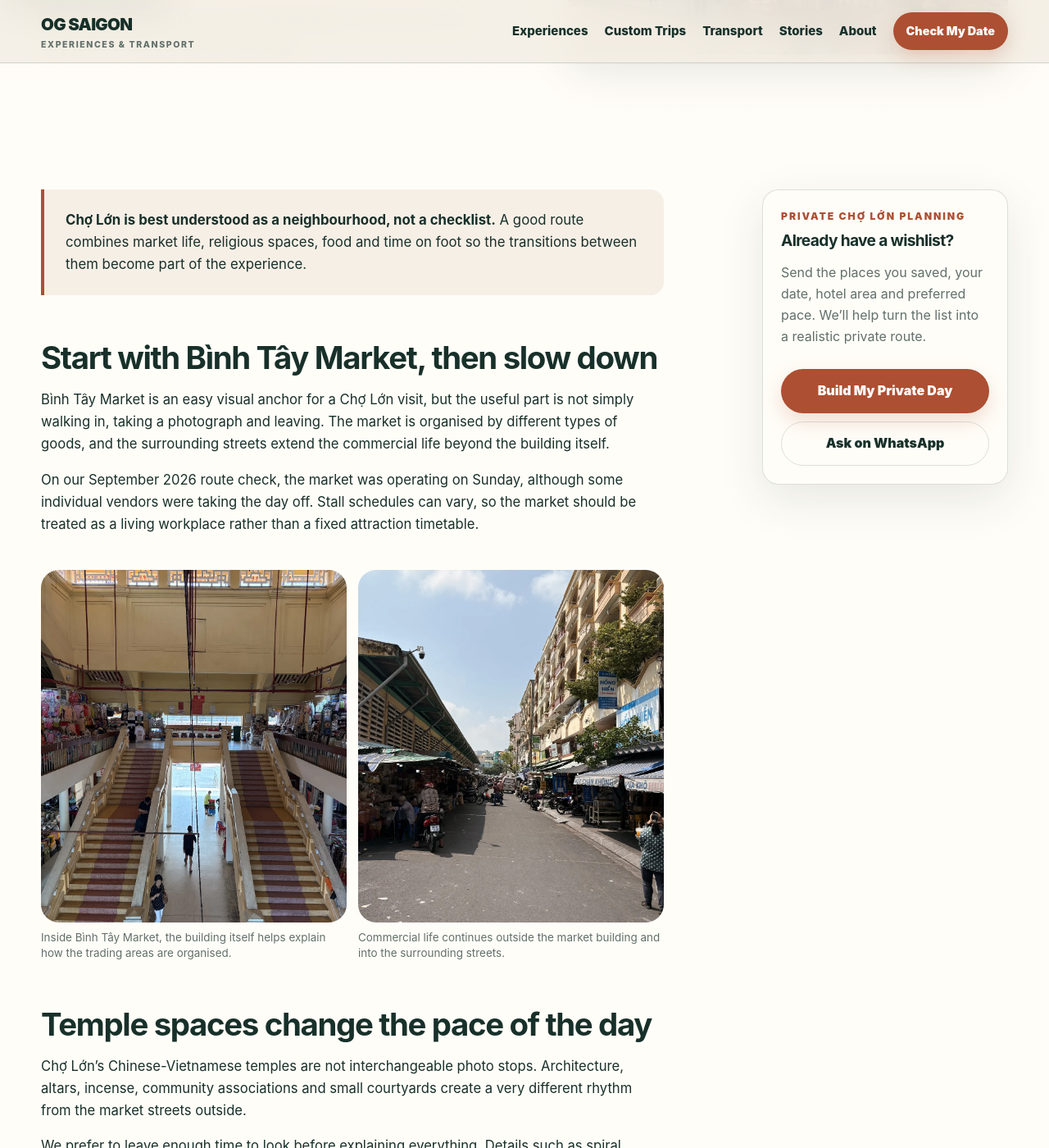
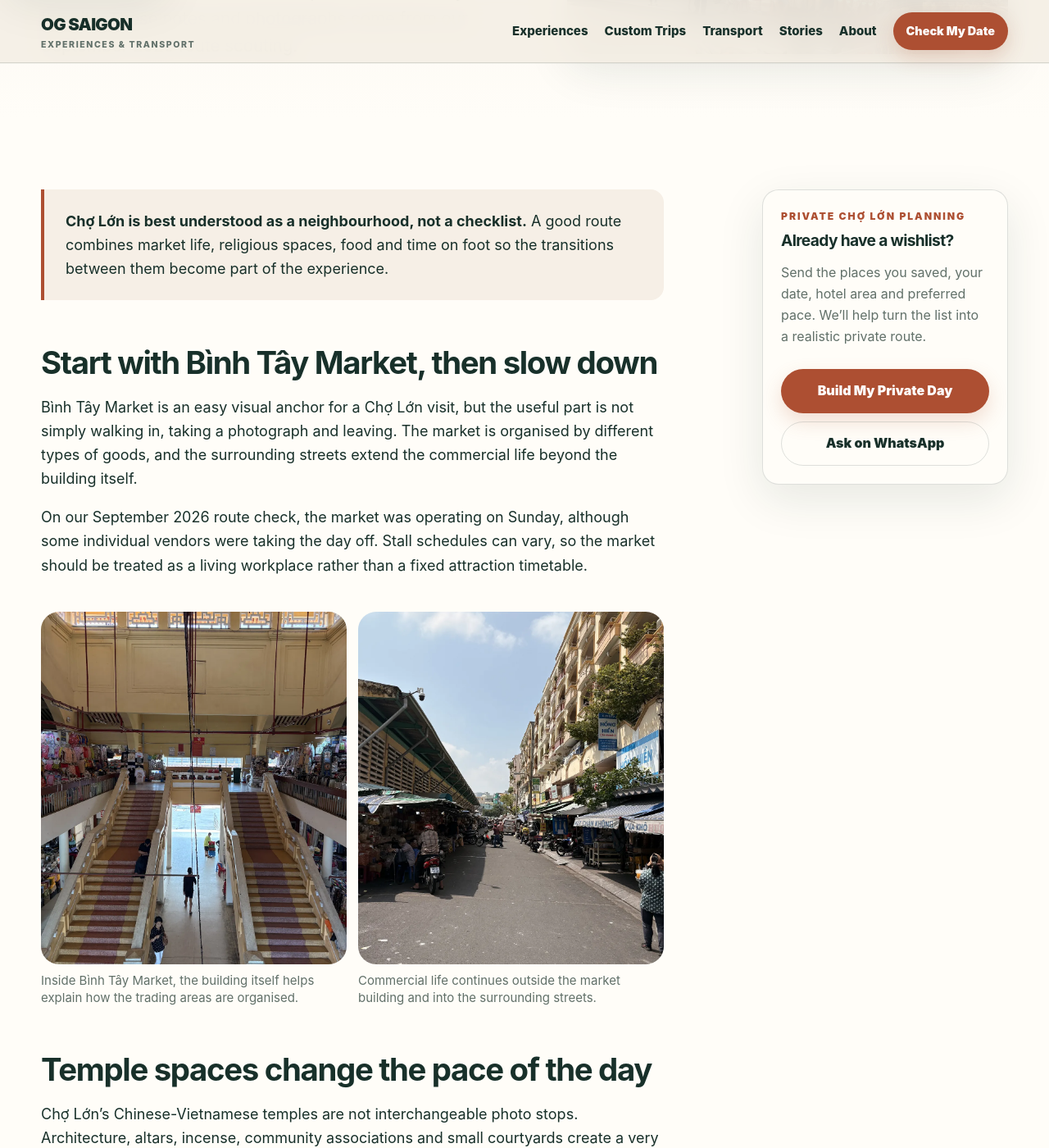
Before and after one commit to DSG2025/DSG2025.github.io, a Jekyll site: the page built from _stories/cholon-saigon-chinatown.md, in a window 1280 px wide and 1400 px high, scrolled down 571 px. Shown: the whole window at 82% size. Built offline with Jekyll 4.4.1, drawn with Linux system fonts in a browser that asks for light colours.

Commit message:
Align assets/css/stories.css typography with shared semantic text scale

```diff
--- a/assets/css/stories.css
+++ b/assets/css/stories.css
@@ -40,13 +40,14 @@
 }
 
 .story-article {
+  font-size: var(--type-reading);
   min-width: 0;
   max-width: 760px;
 }
 
 .story-article > p,
 .story-article li {
-  font-size: 1.04rem;
+  font-size: var(--type-reading);
 }
 
 .story-article h2 {
@@ -67,7 +68,7 @@
 
 .story-article .article-summary p {
   margin: 0;
-  font-size: 1.05rem;
+  font-size: var(--type-reading);
 }
 
 .story-article figure {
@@ -84,7 +85,7 @@
 .story-article figcaption {
   margin-top: 10px;
   color: var(--muted);
-  font-size: 0.86rem;
+  font-size: var(--type-caption);
 }
 
 .story-table-wrap {
@@ -229,14 +230,14 @@
 .cholon-wide-figure figcaption {
   margin-top: 9px;
   color: var(--muted);
-  font-size: 0.84rem;
+  font-size: var(--type-caption);
   line-height: 1.45;
 }
 
 @media (max-width: 650px) {
   .story-article > p,
   .story-article li {
-    font-size: 1rem;
+    font-size: var(--type-reading);
     line-height: 1.72;
   }
 
@@ -273,3 +274,8 @@
     object-position: center center;
   }
 }
+
+/* Semantic reading scale for all Stories, including story index cards. */
+.story-index-card-body p {font-size:var(--type-support);line-height:1.65}
+.story-index-card-body h2 {font-size:var(--type-card-title)}
+.story-article .story-table td,.story-article .story-table th {font-size:var(--type-support);line-height:1.6}
```
